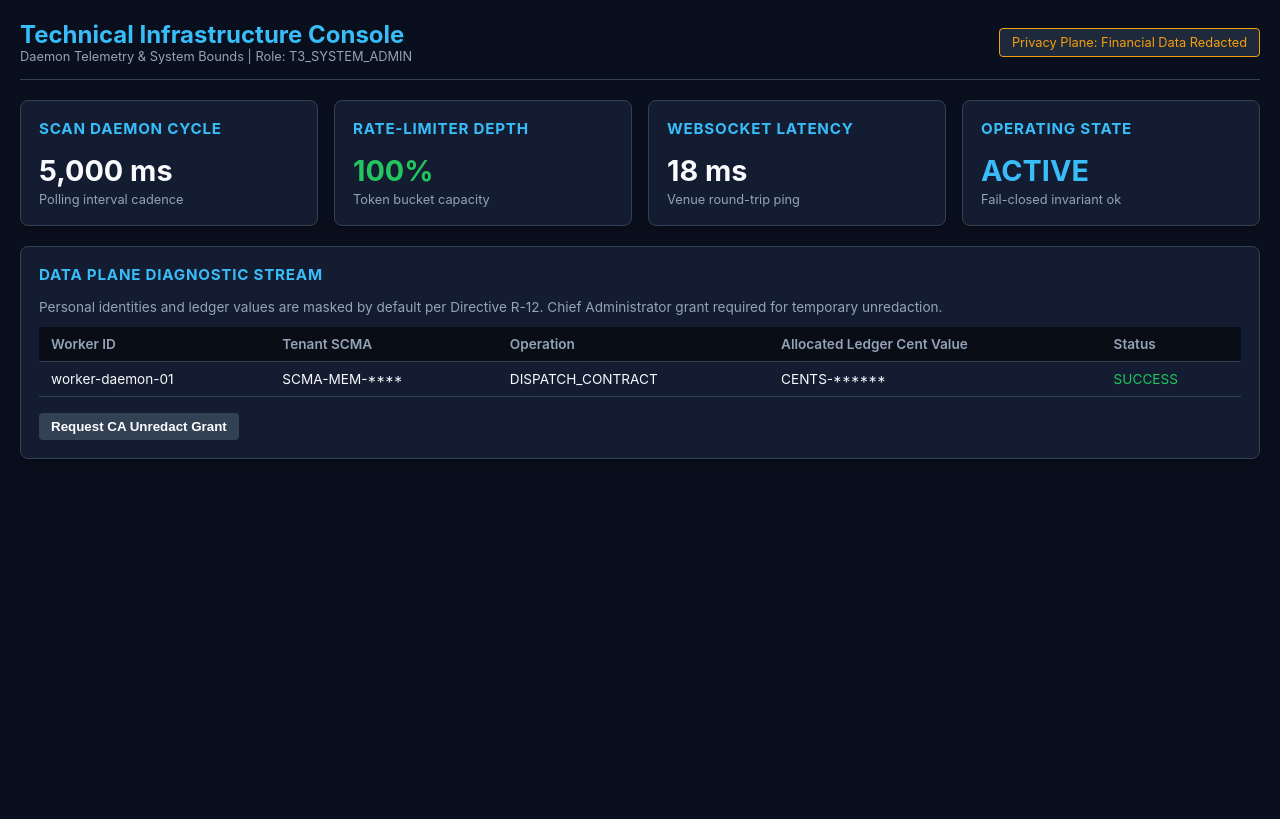
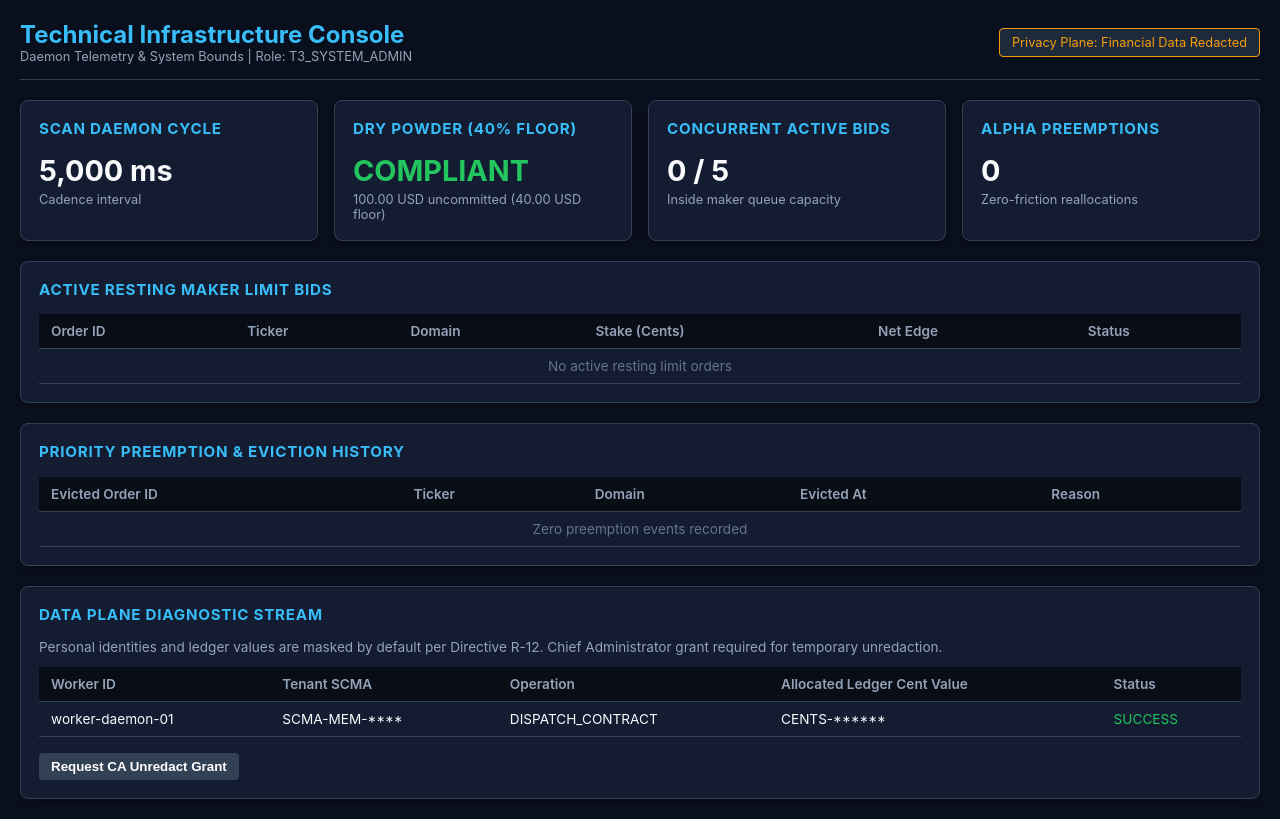
Before and after one commit to CARM-1/PDEUE_Project_GeminiBuild, a FastAPI app: page /admin/tech in a window 1280 px wide. Before the commit the page ends 459 px from the top, so only its background shows below. Run offline with FastAPI, Linux system fonts and the light colour scheme; data that the repository does not hold is empty.

Commit message:
feat(console): integrate priority eviction and dry powder telemetry into operator console
- Unified 40% dry powder floor compliance and uncommitted cash meters
- Added active resting maker bids grid and preemption eviction history tables
- Preserved T3 administrative unredaction request workflow and privacy plane badges
- 229/229 full repository test suites qualified green

```diff
--- a/backend/app/static/tech_console.html
+++ b/backend/app/static/tech_console.html
@@ -5,6 +5,12 @@
   <title>PDEUE - Technical Ops Console</title>
   <link rel="stylesheet" href="/static/css/shared_components.css">
   <script src="/static/js/shared_components.js"></script>
+  <style>
+    .badge-green { background: #064e3b; color: #34d399; padding: 3px 8px; border-radius: 4px; font-weight: 600; font-size: 0.75rem; }
+    .badge-red { background: #7f1d1d; color: #f87171; padding: 3px 8px; border-radius: 4px; font-weight: 600; font-size: 0.75rem; }
+    .text-mono { font-family: monospace; }
+    .edge-val { color: #34d399; font-weight: 600; }
+  </style>
 </head>
 <body>
   <div style="display:flex; justify-content:space-between; align-items:center; border-bottom:1px solid var(--border-subtle); padding-bottom:15px; margin-bottom:20px;">
@@ -17,27 +23,64 @@
     </div>
   </div>
 
-  <div class="shared-grid">
+  <div class="shared-grid" style="grid-template-columns: repeat(4, 1fr); margin-bottom: 20px;">
     <div class="shared-card">
       <h3>Scan Daemon Cycle</h3>
       <div class="shared-val" id="val-cycle">5,000 ms</div>
-      <div class="shared-sub">Polling interval cadence</div>
+      <div class="shared-sub">Cadence interval</div>
     </div>
     <div class="shared-card">
-      <h3>Rate-Limiter Depth</h3>
-      <div class="shared-val" id="val-bucket" style="color:var(--accent-green);">100%</div>
-      <div class="shared-sub">Token bucket capacity</div>
+      <h3>Dry Powder (40% Floor)</h3>
+      <div class="shared-val" id="dry-powder-status" style="color:var(--accent-green);">COMPLIANT</div>
+      <div class="shared-sub" id="dry-powder-sub">40.00 USD floor locked</div>
     </div>
     <div class="shared-card">
-      <h3>WebSocket Latency</h3>
-      <div class="shared-val" id="val-latency">18 ms</div>
-      <div class="shared-sub">Venue round-trip ping</div>
+      <h3>Concurrent Active Bids</h3>
+      <div class="shared-val" id="active-bids-count">0 / 5</div>
+      <div class="shared-sub">Inside maker queue capacity</div>
     </div>
     <div class="shared-card">
-      <h3>Operating State</h3>
-      <div class="shared-val" id="val-state" style="color:var(--accent-cyan);">ACTIVE</div>
-      <div class="shared-sub">Fail-closed invariant ok</div>
+      <h3>Alpha Preemptions</h3>
+      <div class="shared-val" id="preemptions-count">0</div>
+      <div class="shared-sub">Zero-friction reallocations</div>
     </div>
+  </div>
+
+  <div class="shared-card" style="margin-bottom: 20px;">
+    <h3>Active Resting Maker Limit Bids</h3>
+    <table class="shared-type-table">
+      <thead>
+        <tr>
+          <th>Order ID</th>
+          <th>Ticker</th>
+          <th>Domain</th>
+          <th>Stake (Cents)</th>
+          <th>Net Edge</th>
+          <th>Status</th>
+        </tr>
+      </thead>
+      <tbody id="resting-orders-body">
+        <tr><td colspan="6" style="text-align: center; color: #64748b;">No active resting limit orders</td></tr>
+      </tbody>
+    </table>
+  </div>
+
+  <div class="shared-card" style="margin-bottom: 20px;">
+    <h3>Priority Preemption & Eviction History</h3>
+    <table class="shared-type-table">
+      <thead>
+        <tr>
+          <th>Evicted Order ID</th>
+          <th>Ticker</th>
+          <th>Domain</th>
+          <th>Evicted At</th>
+          <th>Reason</th>
+        </tr>
+      </thead>
+      <tbody id="eviction-history-body">
+        <tr><td colspan="5" style="text-align: center; color: #64748b;">Zero preemption events recorded</td></tr>
+      </tbody>
+    </table>
   </div>
 
   <div class="shared-card">
@@ -80,6 +123,72 @@
         alert('Grant denied.');
       }
     }
+
+    async function fetchTelemetry() {
+      try {
+        const res = await fetch('/api/v1/portal/telemetry');
+        if (!res.ok) return;
+        const data = await res.json();
+
+        // Dry Powder
+        const headroom = data.capital_headroom;
+        if (headroom) {
+          const isCompliant = headroom.dry_powder_compliant;
+          const dryPowderElem = document.getElementById('dry-powder-status');
+          dryPowderElem.innerText = isCompliant ? 'COMPLIANT' : 'BREACHED';
+          dryPowderElem.style.color = isCompliant ? 'var(--accent-green)' : 'var(--accent-red)';
+          document.getElementById('dry-powder-sub').innerText =
+            `${(headroom.uncommitted_cash_cents / 100).toFixed(2)} USD uncommitted (${(headroom.dry_powder_floor_cents / 100).toFixed(2)} USD floor)`;
+        }
+
+        // Eviction metrics
+        const eviction = data.eviction_engine;
+        if (eviction) {
+          document.getElementById('active-bids-count').innerText =
+            `${eviction.active_resting_bids_count} / ${eviction.max_concurrent_orders}`;
+          document.getElementById('preemptions-count').innerText =
+            data.worker_status?.evictions_executed || eviction.recent_evictions.length;
+
+          // Resting Orders
+          const restingBody = document.getElementById('resting-orders-body');
+          if (eviction.resting_orders && eviction.resting_orders.length > 0) {
+            restingBody.innerHTML = eviction.resting_orders.map(o => `
+              <tr>
+                <td class="text-mono">${o.order_id}</td>
+                <td><strong>${o.ticker}</strong></td>
+                <td>${o.domain}</td>
+                <td>${o.stake_cents}¢</td>
+                <td class="edge-val">+${(o.net_edge * 100).toFixed(1)}%</td>
+                <td><span class="badge-green">${o.status}</span></td>
+              </tr>
+            `).join('');
+          } else {
+            restingBody.innerHTML = '<tr><td colspan="6" style="text-align: center; color: #64748b;">No active resting limit orders</td></tr>';
+          }
+
+          // Eviction History
+          const evictBody = document.getElementById('eviction-history-body');
+          if (eviction.recent_evictions && eviction.recent_evictions.length > 0) {
+            evictBody.innerHTML = eviction.recent_evictions.slice().reverse().map(e => `
+              <tr>
+                <td class="text-mono">${e.order_id}</td>
+                <td>${e.ticker}</td>
+                <td>${e.domain}</td>
+                <td class="text-mono">${new Date(e.evicted_at).toLocaleTimeString()}</td>
+                <td><span class="badge-red">${e.eviction_reason}</span></td>
+              </tr>
+            `).join('');
+          } else {
+            evictBody.innerHTML = '<tr><td colspan="5" style="text-align: center; color: #64748b;">Zero preemption events recorded</td></tr>';
+          }
+        }
+      } catch (err) {
+        console.error("Telemetry poll failed:", err);
+      }
+    }
+
+    fetchTelemetry();
+    setInterval(fetchTelemetry, 3000);
   </script>
 </body>
 </html>
```
Also changed, not shown: backend/app/static/templates/tech_console.html (+120 -11 lines), backend/tests/test_tech_console_telemetry.py (added, +17 -0 lines).
